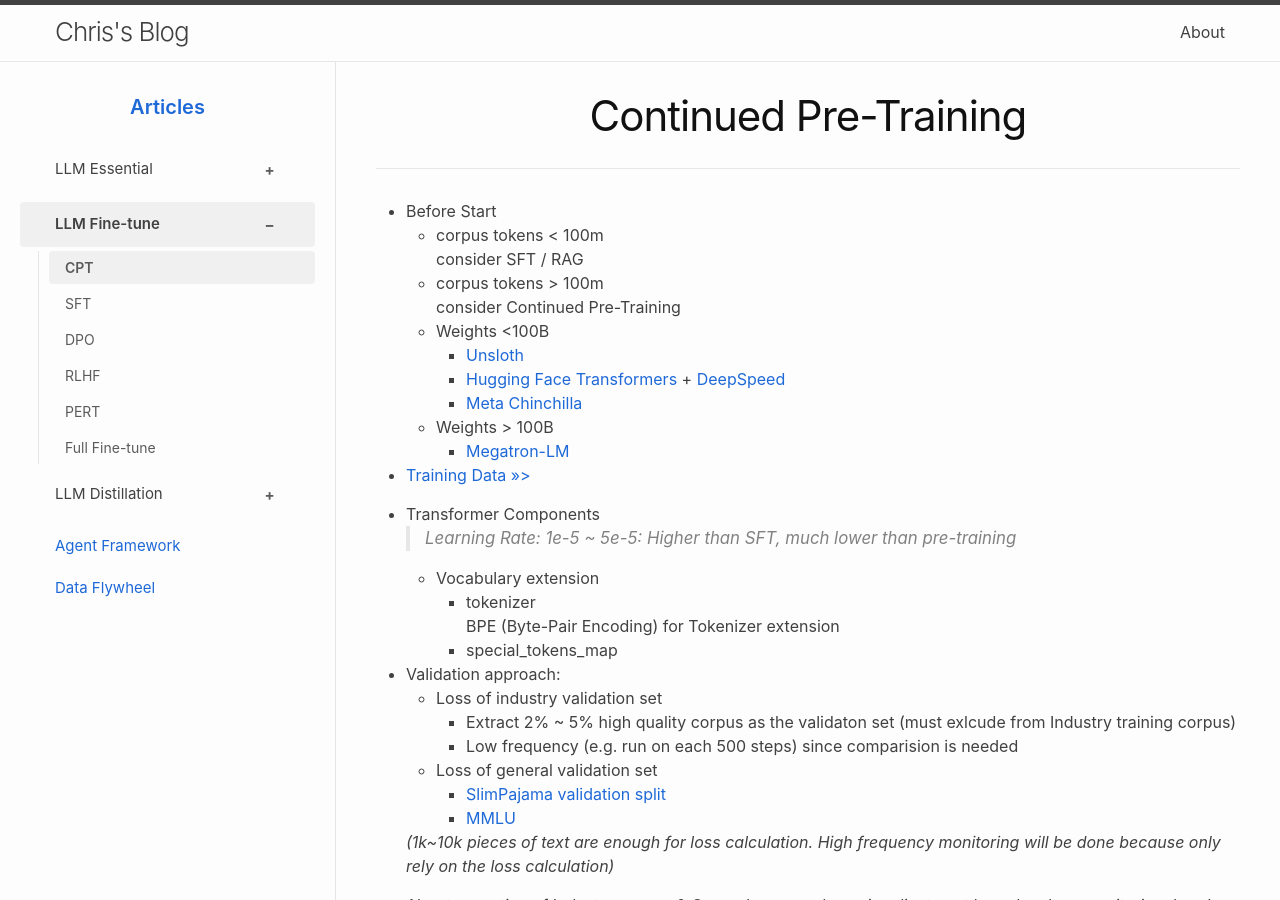
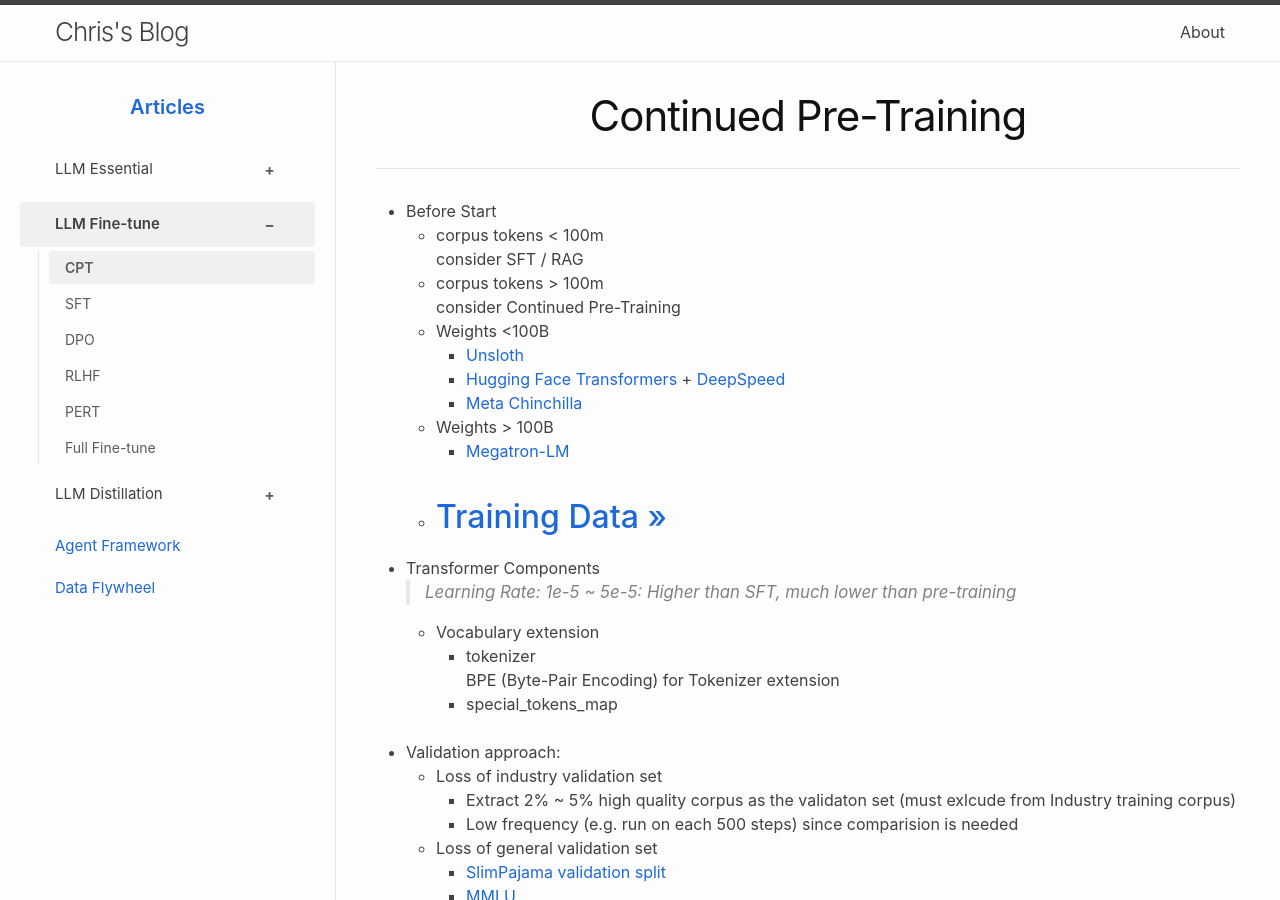
Before and after one commit to ChrisZhu2050/chriszhu2050.github.io, a Jekyll site: the page built from docs/llm-fine-tune-cpt.md, in a window 1280 px wide and 900 px high. Built offline with Jekyll 4.4.1, drawn with Linux system fonts in a browser that asks for light colours; nearby versions of some CDN libraries.

Commit message:
Update llm-fine-tune-cpt.md

```diff
--- a/docs/llm-fine-tune-cpt.md
+++ b/docs/llm-fine-tune-cpt.md
@@ -16,9 +16,8 @@ title: "Continued Pre-Training"
     - Weights \> 100B
         - [Megatron-LM](#https://github.com/nvidia/megatron-lm)
 
-
-- [Training Data >>>](/docs/llm-essential-training-data/#training-data-cpt)
-
+  - [Training Data >>](/docs/llm-essential-training-data/#training-data-cpt)
+---
 
 - Transformer Components
     > Learning Rate: 1e-5 ~ 5e-5: Higher than SFT, much lower than pre-training
@@ -26,6 +25,8 @@ title: "Continued Pre-Training"
         - tokenizer
             BPE (Byte-Pair Encoding) for Tokenizer extension
         - special_tokens_map
+<br>
+
 - Validation approach:
     - Loss of industry validation set
         - Extract 2% ~ 5% high quality corpus as the validaton set (must exlcude from Industry training corpus)
@@ -42,8 +43,10 @@ title: "Continued Pre-Training"
     2. Adjust to 7:3 later for avoiding the Catastrophic Forgetting
 
     *(20 times volumn of Weights of base model may get best convergent effect e.g. 8B base model need 160B tokens industry data ?)*
+<br>
 - Catastrophic Forgetting
     - make sure the [proper propotion of Domain and General corpus](/docs/llm-essential-training-data/#)
+<br>
 - Estimate & Monitor
     - Baseline of estimation
         - Loss of Domain train
@@ -51,8 +54,11 @@ title: "Continued Pre-Training"
         - Loss of General validation set
     - MLflow
     - DVC
+<br>
 - Deployment
     - vLLM
+---
+
 - Other Appoaches
     - Model Merging
 
```
